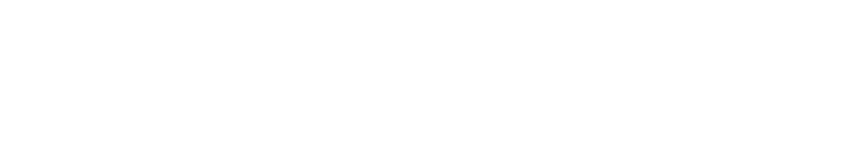
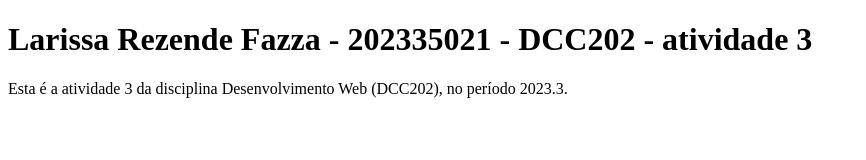
Before and after one commit to ufjf-dcc202/ufjf-dcc202-2023-3-b-atv3-fazzacc, a website: page index.html in a window 1280 px wide. Shown: the whole page, without its empty margins (0-866 px from the left). Drawn offline with Linux system fonts and the light colour scheme.

Commit message:
adiciona título e parágrafo sobre a página na main

```diff
--- a/index.html
+++ b/index.html
@@ -8,7 +8,8 @@
     </head>
     <body>
         <main>
-
+            <h1>Larissa Rezende Fazza - 202335021 - DCC202 - atividade 3</h1>
+            <p> Esta é a atividade 3 da disciplina Desenvolvimento Web (DCC202), no período 2023.3.
         </main>
 
     </body>
```
